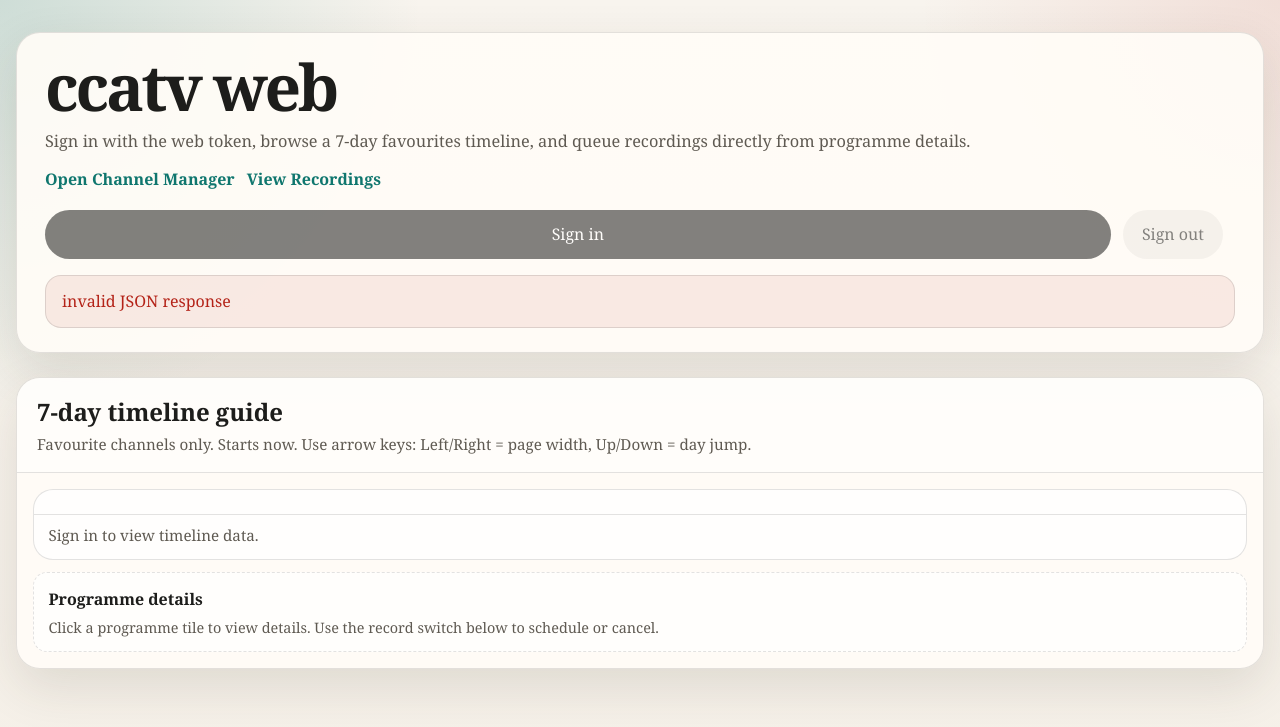
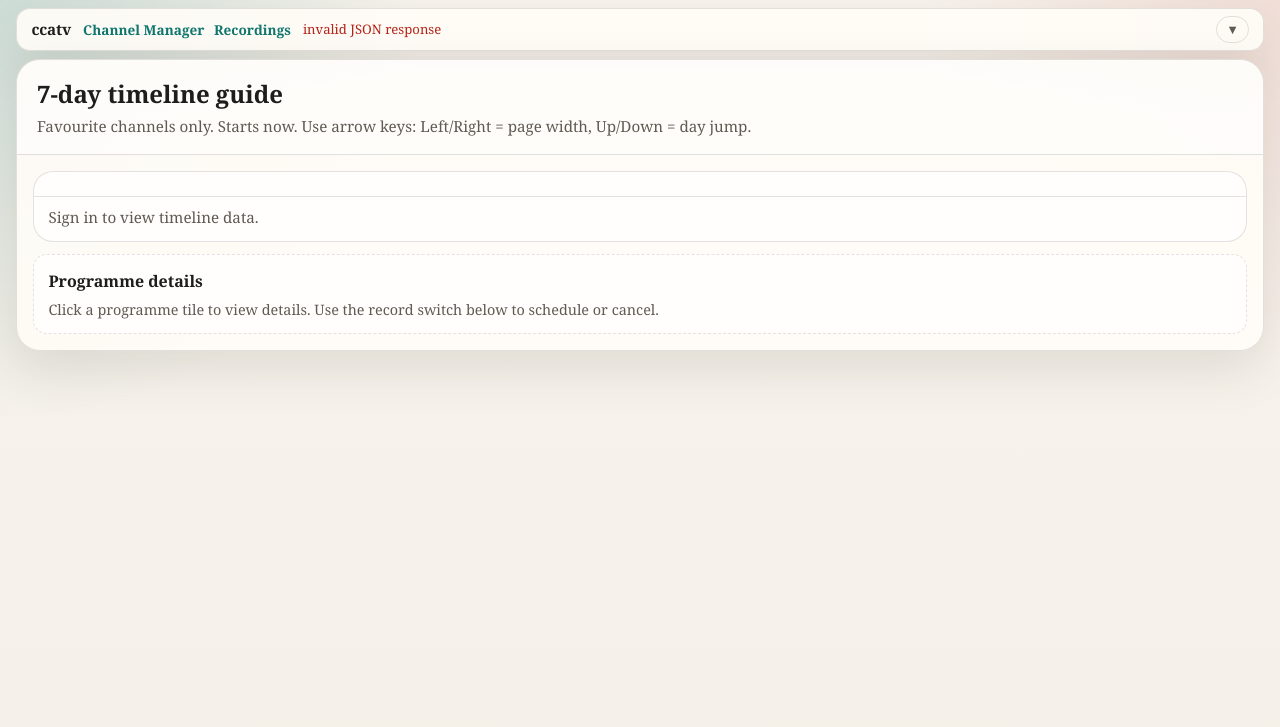
Before and after one commit to ccdale/ccatv, a Python web app: template src/ccatv/web/templates/index.html in a window 1280 px wide. Shown: the top 727 px of the page. Run offline with Jinja, Linux system fonts and the light colour scheme; the template is opened without the code that fills it, so the values that code supplies are empty; some libraries are stand-ins or nearby versions.

Commit message:
Collapse hero to one-line header bar with expand toggle

```diff
--- a/pyproject.toml
+++ b/pyproject.toml
@@ -1,6 +1,6 @@
 [project]
 name = "ccatv"
-version = "0.1.259"
+version = "0.1.260"
 description = "Add your description here"
 readme = "README.md"
 requires-python = ">=3.12"
--- a/src/ccatv/web/templates/index.html
+++ b/src/ccatv/web/templates/index.html
@@ -32,14 +32,28 @@
           radial-gradient(circle at top right, rgba(180, 35, 24, 0.1), transparent 24%),
           linear-gradient(180deg, #f8f4ee 0%, var(--bg) 100%);
       }
-      main { width: min(1560px, calc(100vw - 2rem)); margin: 0 auto; padding: 2rem 0 3rem; }
-      .hero { padding: 1.5rem 1.75rem; border: 1px solid var(--line); border-radius: 24px; background: var(--panel); box-shadow: var(--shadow); }
+      main { width: min(1560px, calc(100vw - 2rem)); margin: 0 auto; padding: 0.5rem 0 3rem; }
       h1, h2, h3, p { margin: 0; }
-      .hero h1 { font-size: clamp(2.1rem, 5vw, 4rem); line-height: 0.95; letter-spacing: -0.05em; text-transform: lowercase; }
-      .hero p { max-width: 62rem; margin-top: 0.75rem; color: var(--muted); font-size: 1.02rem; }
-      .hero-links { margin-top: 1rem; display: flex; flex-wrap: wrap; gap: 0.75rem; align-items: center; }
+      /* ── collapsed header bar ── */
+      .header-bar { display: flex; align-items: center; gap: 0.75rem; padding: 0.45rem 0.9rem; border: 1px solid var(--line); border-radius: 14px; background: var(--panel); box-shadow: var(--shadow); }
+      .header-bar-title { font-size: 0.95rem; font-weight: 700; letter-spacing: -0.01em; text-transform: lowercase; white-space: nowrap; }
+      .header-bar-links { display: flex; gap: 0.6rem; flex-shrink: 0; }
+      .header-bar-links a { color: var(--accent); text-decoration: none; font-size: 0.85rem; font-weight: 700; white-space: nowrap; }
+      #header-status-inline { font-size: 0.82rem; color: var(--muted); white-space: nowrap; overflow: hidden; text-overflow: ellipsis; flex: 1; min-width: 0; }
+      #header-status-inline.warning { color: var(--warning); }
+      #header-status-inline.error { color: var(--error); }
+      .header-expand-btn { flex-shrink: 0; background: transparent; border: 1px solid var(--line); border-radius: 999px; color: var(--muted); padding: 0.2rem 0.55rem; font-size: 0.8rem; cursor: pointer; transition: background 120ms ease; }
+      .header-expand-btn:hover { background: rgba(29,29,27,0.06); transform: none; }
+      /* ── expandable hero drawer ── */
+      .hero-drawer { overflow: hidden; max-height: 0; transition: max-height 260ms ease, opacity 200ms ease; opacity: 0; }
+      .hero-drawer.is-open { max-height: 22rem; opacity: 1; }
+      .hero-drawer-inner { padding: 0.9rem 1rem; border: 1px solid var(--line); border-top: none; border-radius: 0 0 14px 14px; background: var(--panel); }
+      .hero-links { display: flex; flex-wrap: wrap; gap: 0.75rem; align-items: center; }
       .hero-links a { color: var(--accent); text-decoration: none; font-weight: 700; }
-      .auth-bar { margin-top: 1.25rem; display: grid; grid-template-columns: minmax(0, 1fr) auto auto; gap: 0.75rem; }
+      .auth-bar { margin-top: 0.9rem; display: grid; grid-template-columns: minmax(0, 1fr) auto auto; gap: 0.75rem; }
+      .status { margin-top: 0.75rem; padding: 0.75rem 1rem; border-radius: 12px; border: 1px solid var(--line); background: rgba(255, 255, 255, 0.7); color: var(--muted); font-size: 0.9rem; }
+      .status.warning { background: var(--warning-soft); color: var(--warning); }
+      .status.error { background: var(--error-soft); color: var(--error); }
       input, button { font: inherit; }
       input { min-width: 0; padding: 0.85rem 1rem; border: 1px solid var(--line); border-radius: 999px; background: rgba(255, 255, 255, 0.82); }
       button { padding: 0.85rem 1.2rem; border: 0; border-radius: 999px; background: var(--ink); color: white; cursor: pointer; transition: transform 120ms ease, opacity 120ms ease, background 120ms ease; }
@@ -47,10 +61,7 @@
       button.secondary { background: rgba(29, 29, 27, 0.08); color: var(--ink); }
       button.ghost { background: transparent; color: var(--ink); border: 1px solid var(--line); }
       button:disabled { opacity: 0.55; cursor: default; transform: none; }
-      .status { margin-top: 1rem; padding: 0.9rem 1rem; border-radius: 16px; border: 1px solid var(--line); background: rgba(255, 255, 255, 0.7); color: var(--muted); }
-      .status.warning { background: var(--warning-soft); color: var(--warning); }
-      .status.error { background: var(--error-soft); color: var(--error); }
-      .layout { margin-top: 1.5rem; display: grid; grid-template-columns: minmax(0, 1fr); gap: 1rem; align-items: start; }
+      .layout { margin-top: 0.5rem; display: grid; grid-template-columns: minmax(0, 1fr); gap: 1rem; align-items: start; }
       .panel { border: 1px solid var(--line); border-radius: 24px; background: var(--panel); box-shadow: var(--shadow); overflow: hidden; }
       .panel-header { padding: 1.1rem 1.25rem; border-bottom: 1px solid var(--line); background: rgba(255, 255, 255, 0.5); }
       .panel-header p { margin-top: 0.35rem; color: var(--muted); font-size: 0.95rem; }
@@ -111,14 +122,23 @@
       @media (max-width: 820px) {
         .auth-bar, .layout { grid-template-columns: 1fr; }
         .timeline-row { grid-template-columns: 1fr; }
+        .header-bar-links { display: none; }
       }
     </style>
   </head>
   <body>
     <main>
-      <section class="hero">
-        <h1>ccatv web</h1>
-        <p>Sign in with the web token, browse a 7-day favourites timeline, and queue recordings directly from programme details.</p>
+      <div class="header-bar">
+        <span class="header-bar-title">ccatv</span>
+        <div class="header-bar-links">
+          <a href="/channel-manager">Channel Manager</a>
+          <a href="/recordings">Recordings</a>
+        </div>
+        <span id="header-status-inline">Checking session.</span>
+        <button id="header-expand-btn" class="header-expand-btn" type="button" aria-expanded="false" aria-controls="hero-drawer" title="Expand header">&#9660;</button>
+      </div>
+      <div id="hero-drawer" class="hero-drawer" aria-hidden="true">
+        <div class="hero-drawer-inner">
           <div class="hero-links">
             <a href="/channel-manager">Open Channel Manager</a>
             <a href="/recordings">View Recordings</a>
@@ -129,7 +149,8 @@
             <button id="logout-button" class="secondary" type="button">Sign out</button>
           </div>
           <div id="status" class="status">Checking session.</div>
-      </section>
+        </div>
+      </div>
 
       <section class="layout">
         <div class="panel">
@@ -167,6 +188,20 @@
       const timelineBoard = document.getElementById("timeline-board");
       const timelineHover = document.getElementById("timeline-hover");
       const statusNode = document.getElementById("status");
+      const headerStatusInline = document.getElementById("header-status-inline");
+      const headerExpandBtn = document.getElementById("header-expand-btn");
+      const heroDrawer = document.getElementById("hero-drawer");
+
+      let headerDrawerOpen = false;
+
+      function setHeaderDrawerOpen(open) {
+        headerDrawerOpen = open;
+        heroDrawer.classList.toggle("is-open", open);
+        heroDrawer.setAttribute("aria-hidden", String(!open));
+        headerExpandBtn.setAttribute("aria-expanded", String(open));
+        headerExpandBtn.innerHTML = open ? "&#9650;" : "&#9660;";
+        headerExpandBtn.title = open ? "Collapse header" : "Expand header";
+      }
 
       let isAuthenticated = Boolean(bootstrap.authenticated);
       let channels = [];
@@ -198,6 +233,8 @@
       function setStatus(message, level = "info") {
         statusNode.textContent = message;
         statusNode.className = "status" + (level === "info" ? "" : " " + level);
+        headerStatusInline.textContent = message;
+        headerStatusInline.className = level === "info" ? "" : level;
       }
 
       function setAuthUiState() {
@@ -679,6 +716,7 @@
 
       loginButton.addEventListener("click", () => { void login(); });
       logoutButton.addEventListener("click", () => { void logout(); });
+      headerExpandBtn.addEventListener("click", () => { setHeaderDrawerOpen(!headerDrawerOpen); });
       window.addEventListener("resize", () => {
         if (isAuthenticated) {
           renderTimeline();
@@ -715,6 +753,10 @@
       });
 
       setAuthUiState();
+      // Expand header when auth is required and user is not yet signed in
+      if (bootstrap.authRequired && !bootstrap.authenticated) {
+        setHeaderDrawerOpen(true);
+      }
       void refreshSession().catch((error) => {
         resetViews();
         setStatus(error.message, "error");
```
Also changed, not shown: tests/web/test_app.py (+3 -1 lines), 1 other file. Lines whose indentation alone changed are shown as unchanged.
